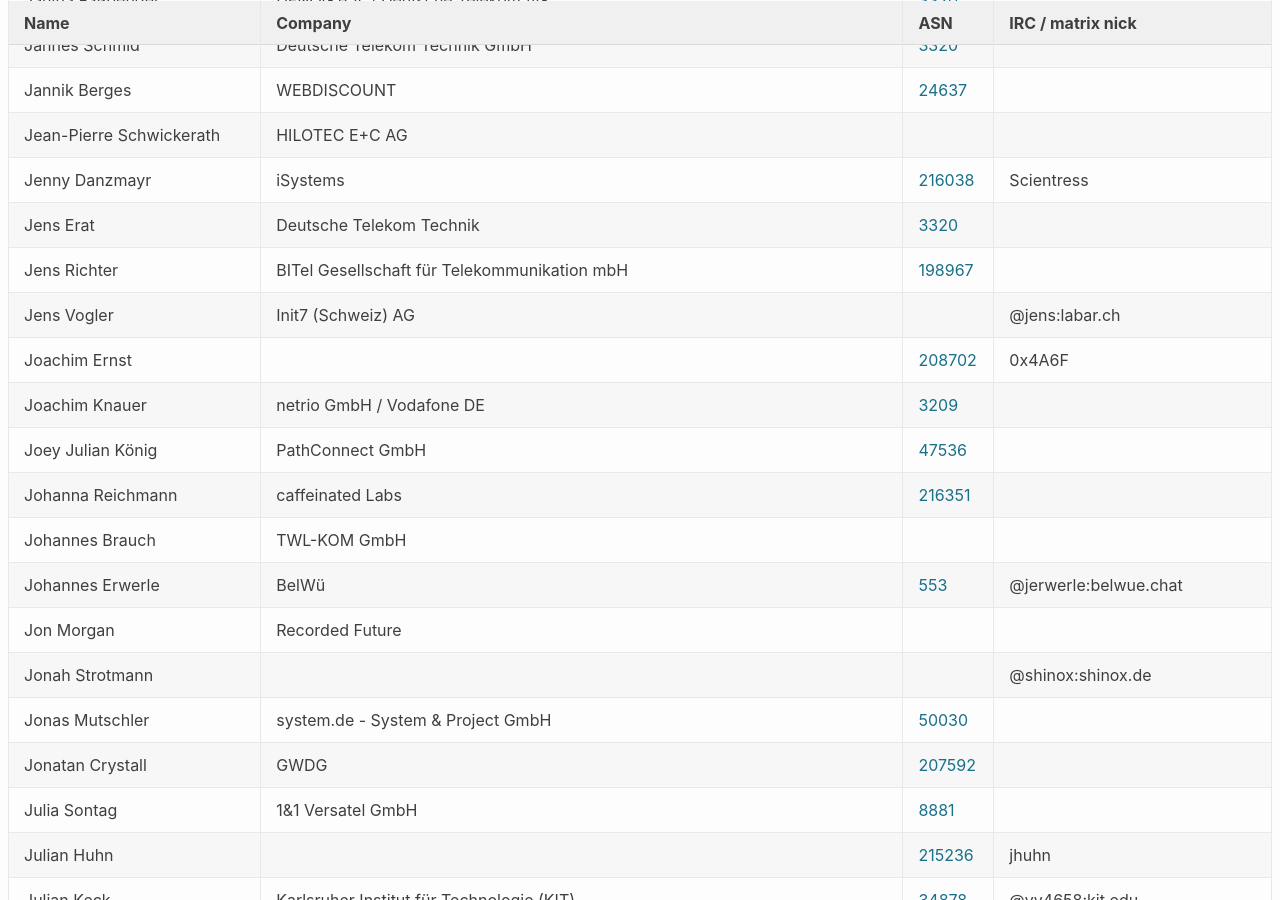
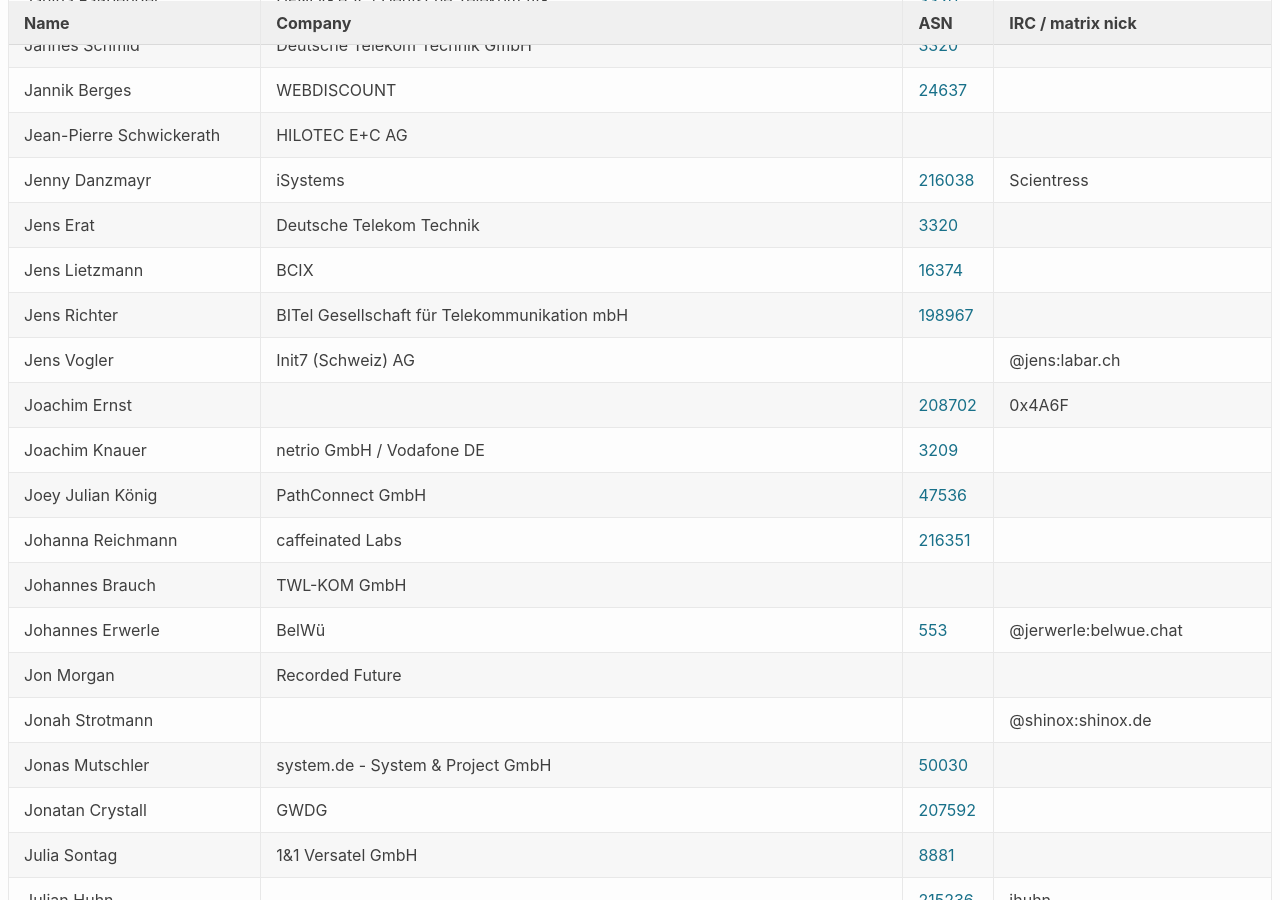
Before and after one commit to denog/pretix-attendeelist, a Jekyll site: the page built from denog17/index.markdown, in a window 1280 px wide and 900 px high, scrolled down 5329 px. Built offline with Jekyll 4.4.1, drawn with Linux system fonts in a browser that asks for light colours.

Commit message:
Latest data: Wed Aug 13 09:34:09 UTC 2025

```diff
--- a/_data/attendees_denog17_onsite.json
+++ b/_data/attendees_denog17_onsite.json
@@ -720,6 +720,12 @@
     "asn": "3320"
   },
   {
+    "name": "Jens Lietzmann",
+    "company": "BCIX",
+    "irc": null,
+    "asn": "16374"
+  },
+  {
     "name": "Jens Richter",
     "company": "BITel Gesellschaft für Telekommunikation mbH",
     "irc": null,
```
